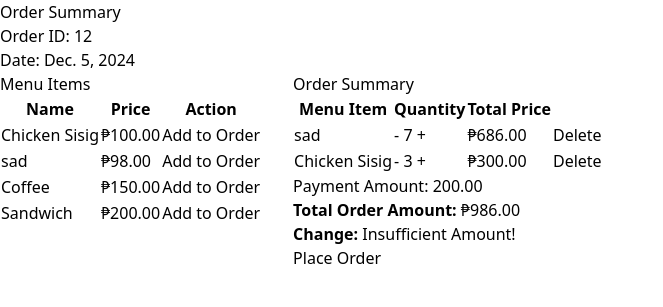
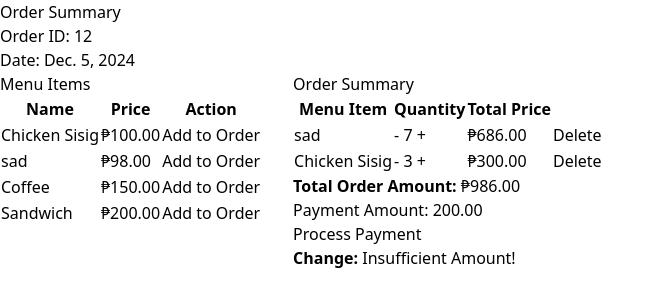
Before and after one commit to mugikarl/sales-subsystem, a Django app: page /neworder/12/ in a window 1280 px wide. Shown: the top 307 px of the page, without its empty margins (0-663 px from the left). Run offline with Django 5.2, Linux system fonts and the light colour scheme; data comes from the database, SQL or seed files in the repository; both versions use the stored data as it was after the commit; some libraries are stand-ins or nearby versions.

Commit message:
reflects the change

```diff
--- a/sales_list/templates/neworder.html
+++ b/sales_list/templates/neworder.html
@@ -68,13 +68,14 @@
         </table>
         <form method="POST" action="{% url 'process_payment' order_summary.id %}">
             {% csrf_token %}
+            <p><strong>Total Order Amount:</strong> ₱{{ order_summary.order_total }}</p>
+
             <div>
                 <label for="payment_amount">Payment Amount:</label>
                 <input type="number" name="payment_amount" step="0.01" min="0" value="{{ order_summary.payment_amount }}" required>
             </div>
-            <p><strong>Total Order Amount:</strong> ₱{{ order_summary.order_total }}</p>
+            <button type="submit" class="btn btn-primary">Process Payment</button>
             <p><strong>Change:</strong> {{ order_summary.change }}</p>
-            <button type="submit" class="btn btn-primary">Place Order</button>
         </form>
     </div>
 
--- a/sales_list/views.py
+++ b/sales_list/views.py
@@ -46,7 +46,7 @@ def create_new_order(request):
 def new_order(request, order_id):
     order_summary = OrderSummary.objects.get(id=order_id)
     all_items = MenuItem.objects.all()
-    all_order_items = OrderDetail.objects.filter(order_summary=order_summary)
+    # all_order_items = OrderDetail.objects.filter(order_summary=order_summary)
 
     if request.method == 'POST':
         if 'menu_item' in request.POST:
@@ -61,27 +61,27 @@ def new_order(request, order_id):
             if not created:
                 order_detail.quantity += 1
                 order_detail.save()
-        elif 'payment_amount' in request.POST:
-            # Handling payment
-            payment_amount = request.POST.get('payment_amount')
-            if payment_amount:
-                order_summary.payment_amount = float(payment_amount)
-                order_summary.save()
-            return redirect('home')  # Redirect to home after placing the order
-        else:
-            # Update quantities
-            for key, value in request.POST.items():
-                if key.startswith('quantity_'):
-                    order_item_id = key.split('_')[1]  # Extract the order item ID
-                    order_item = OrderDetail.objects.get(id=order_item_id)
-                    order_item.quantity = int(value)
-                    order_item.save()
+        # elif 'payment_amount' in request.POST:
+        #     # Handling payment
+        #     payment_amount = request.POST.get('payment_amount')
+        #     if payment_amount:
+        #         order_summary.payment_amount = float(payment_amount)
+        #         order_summary.save()
+        #     return redirect('home')  # Redirect to home after placing the order
+        # else:
+        #     # Update quantities
+        #     for key, value in request.POST.items():
+        #         if key.startswith('quantity_'):
+        #             order_item_id = key.split('_')[1]  # Extract the order item ID
+        #             order_item = OrderDetail.objects.get(id=order_item_id)
+        #             order_item.quantity = int(value)
+        #             order_item.save()
 
             # Recalculate the total order amount
-            total = sum(item.menu_item.price * item.quantity for item in all_order_items)
-            order_summary.order_total = total
-            order_summary.change = order_summary.payment_amount - total
-            order_summary.save()
+            # total = sum(item.menu_item.price * item.quantity for item in all_order_items)
+            # order_summary.order_total = total
+            # order_summary.change = order_summary.payment_amount - total
+            # order_summary.save()
 
     context = {
         'order_summary': order_summary,
@@ -105,19 +105,43 @@ def update_quantity(request, id):
 
     return redirect('neworder', order_id=order_item.order_summary.id)
 
+
 def process_payment(request, order_id):
+    # Retrieve the order summary for the given order_id
+    order_summary = OrderSummary.objects.get(id=order_id)
+
+    # Retrieve the order details (items in the order)
+    all_order_items = OrderDetail.objects.filter(order_summary=order_summary)
+
     if request.method == 'POST':
-        order_summary = OrderSummary.objects.get(id=order_id)
+        # Get the payment amount from the POST data
         payment_amount = Decimal(request.POST.get('payment_amount', 0.0))
 
-        # Update the payment amount
+        # Update the payment amount in the order summary
         order_summary.payment_amount = payment_amount
         order_summary.save()
 
         # Calculate change dynamically
         change = payment_amount - order_summary.order_total
 
-        return redirect('home')
+        # Get all the menu items to display
+        all_items = MenuItem.objects.all()
+
+        # Pass the change, order summary, all menu items, and order items to the template
+        return render(request, 'neworder.html', {
+            'order_summary': order_summary,
+            'change': change,
+            'all_items': all_items,  # Pass all menu items to the template
+            'all_order_items': all_order_items  # Pass the current order items to the template
+        })
+
+    # If it's a GET request, render the page normally with the order details and menu items
+    all_items = MenuItem.objects.all()
+    return render(request, 'neworder.html', {
+        'order_summary': order_summary,
+        'all_items': all_items,  # Display all menu items on GET request
+        'all_order_items': all_order_items  # Display current order items
+    })
 
 
 def deleteOrderItem(request, id):
```
Also changed, not shown: db.sqlite3.
